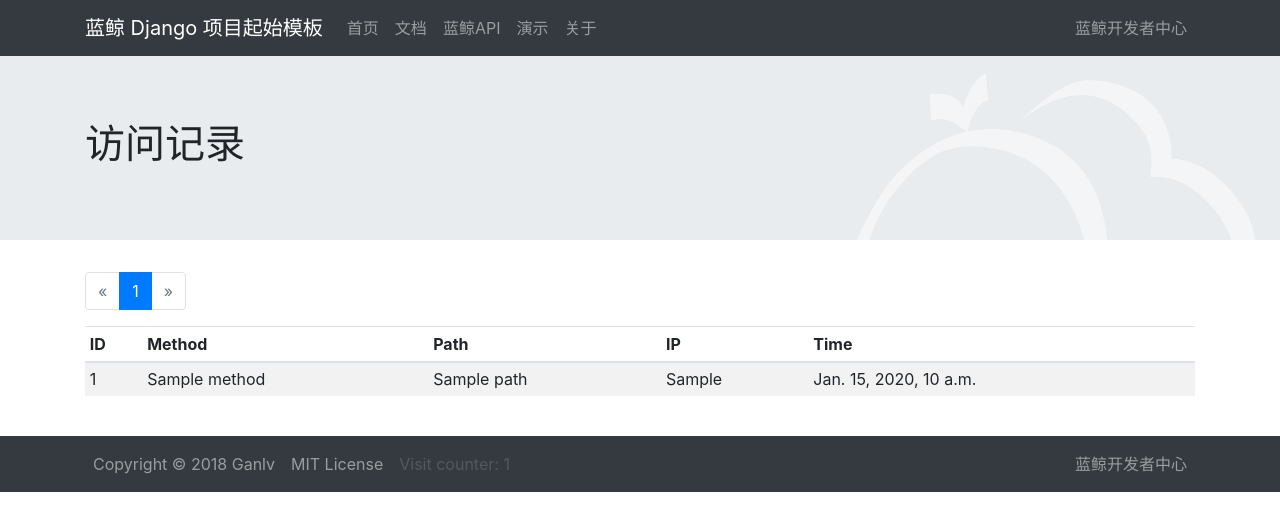
After one commit to ganlvtech/blueking-django-startup-project, a Django app: template site_stats/templates/site_stats/index.html in a window 1280 px wide. The commit adds this page. Shown: the top 531 px of the page. Run offline with Django 3.2, Linux system fonts and the light colour scheme; the template is opened without the code that fills it: most values are stand-ins (such as "Sample title", 1, 10 or a date in 2020); some libraries are stand-ins or nearby versions.

Commit message:
add site visit record list

```diff
--- a/home/templates/home/base.html
+++ b/home/templates/home/base.html
@@ -85,7 +85,7 @@
                     <a class="nav-link" href="{% url 'home:license' %}">MIT License</a>
                 </li>
                 <li class="nav-item visit-count">
-                    <span class="nav-link">Visit counter: {{ visit_count }}</span>
+                    <a class="nav-link" href="{% url 'stats:index' %}">Visit counter: {{ visit_count }}</a>
                 </li>
             </ul>
             <ul class="navbar-nav">
--- a/mysite/urls.py
+++ b/mysite/urls.py
@@ -13,11 +13,9 @@ Including another URLconf
     1. Add an import:  from blog import urls as blog_urls
     2. Add a URL to urlpatterns:  url(r'^blog/', include(blog_urls))
 """
-import os
 
 from django.conf.urls import include, url
 from django.contrib import admin
-from django.views.static import serve
 
 import blueking_api.urls
 import celery_test.urls
@@ -26,10 +24,12 @@ import golang.urls
 import home.urls
 import myutils.urls
 import send_email.urls
+import site_stats.urls
 
 urlpatterns = [
     url(r'^', include(home.urls, namespace='home')),
     url(r'^utils/', include(myutils.urls, namespace='utils')),
+    url(r'^stats/', include(site_stats.urls, namespace='stats')),
     url(r'^celery/', include(celery_test.urls, namespace='celery')),
     url(r'^upload/', include(file_upload.urls, namespace='upload')),
     url(r'^go/', include(golang.urls, namespace='golang')),
--- /dev/null
+++ b/site_stats/templates/site_stats/index.html
@@ -0,0 +1,77 @@
+{% extends "home/base.html" %}
+
+{% block title %}Blue King API- {% endblock %}
+
+{% block jumbotron %}
+    <h1>访问记录</h1>
+{% endblock %}
+
+{% block main %}
+    <div class="container">
+        <nav aria-label="Page navigation">
+            <ul class="pagination">
+                {% if logs.has_previous %}
+                    <li class="page-item">
+                        <a class="page-link" href="?page={{ logs.previous_page_number }}">
+                            <span aria-hidden="true">&laquo;</span>
+                            <span class="sr-only">Previous</span>
+                        </a>
+                    </li>
+                {% else %}
+                    <li class="page-item disabled">
+                        <a class="page-link" href="#">
+                            <span aria-hidden="true">&laquo;</span>
+                            <span class="sr-only">Previous</span>
+                        </a>
+                    </li>
+                {% endif %}
+                {% for page in paginator_pages %}
+                    {% if page < 0 %}
+                        <li class="page-item disabled"><a class="page-link" href="#">…</a></li>
+                    {% else %}
+                        <li class="page-item{% if page == logs.number %} active{% endif %}"><a class="page-link" href="?page={{ page }}">{{ page }}</a></li>
+                    {% endif %}
+                {% endfor %}
+                {% if logs.has_next %}
+                    <li class="page-item">
+                        <a class="page-link" href="?page={{ logs.next_page_number }}">
+                            <span aria-hidden="true">&raquo;</span>
+                            <span class="sr-only">Next</span>
+                        </a>
+                    </li>
+                {% else %}
+                    <li class="page-item disabled">
+                        <a class="page-link" href="#">
+                            <span aria-hidden="true">&raquo;</span>
+                            <span class="sr-only">Next</span>
+                        </a>
+                    </li>
+                {% endif %}
+            </ul>
+        </nav>
+        <div class="table-responsive">
+            <table class="table table-sm table-hover table-striped">
+                <thead>
+                    <tr>
+                        <th>ID</th>
+                        <th>Method</th>
+                        <th>Path</th>
+                        <th>IP</th>
+                        <th>Time</th>
+                    </tr>
+                </thead>
+                <tbody>
+                    {% for log in logs %}
+                        <tr>
+                            <td>{{ log.id }}</td>
+                            <td>{{ log.method }}</td>
+                            <td>{{ log.path }}</td>
+                            <td>{{ log.ip }}</td>
+                            <td>{{ log.created_at }}</td>
+                        </tr>
+                    {% endfor %}
+                </tbody>
+            </table>
+        </div>
+    </div>
+{% endblock %}
```
Also changed, not shown: docs/demos.md (+4 -0 lines), site_stats/middlewares.py (+10 -6 lines), site_stats/urls.py (added, +7 -0 lines), site_stats/views.py (added, +31 -0 lines).
